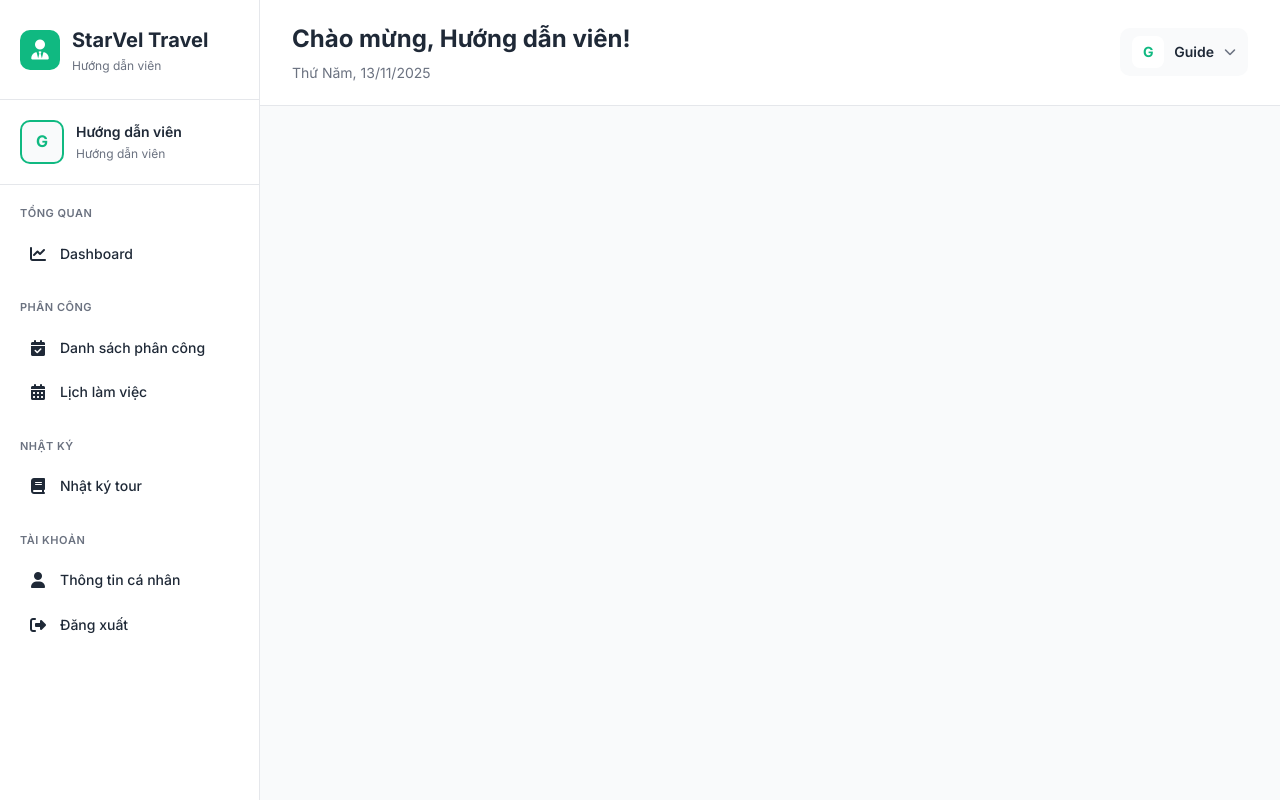
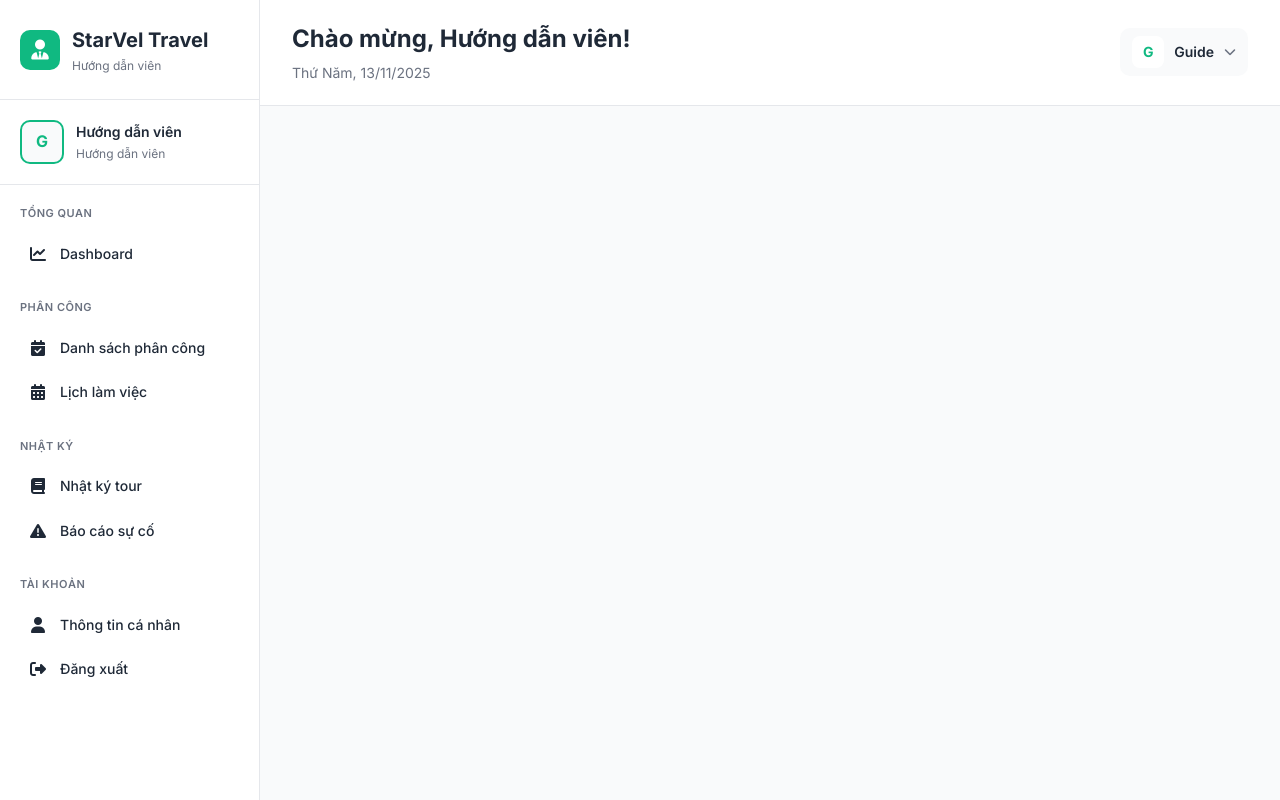
Before and after one commit to thuquan06/pro1014, a PHP site: page /pro1014/views/guide/layout.php in a window 1280 px wide. Run offline with PHP 8.4, Linux system fonts and the light colour scheme.

Commit message:
fix-layout

```diff
--- a/views/guide/layout.php
+++ b/views/guide/layout.php
@@ -607,6 +607,12 @@ $msg   = $msg   ?? null;
             <span>Nhật ký tour</span>
           </a>
         </div>
+        <div class="nav-item">
+          <a href="?act=guide-incidents" class="nav-link">
+            <i class="fas fa-exclamation-triangle"></i>
+            <span>Báo cáo sự cố</span>
+          </a>
+        </div>
       </div>
 
       <div class="nav-section">
```
